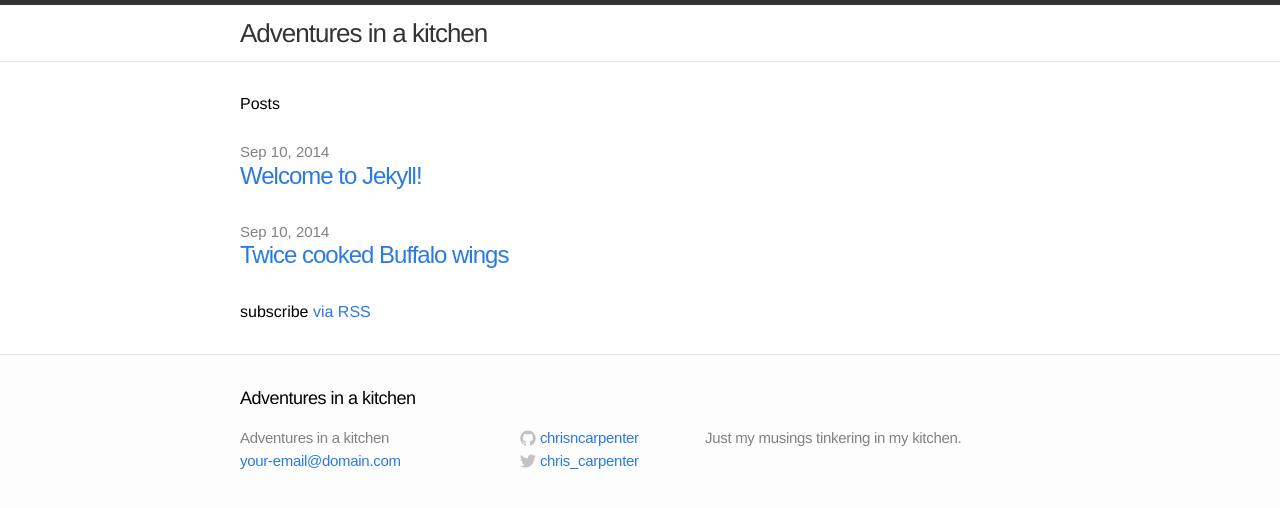
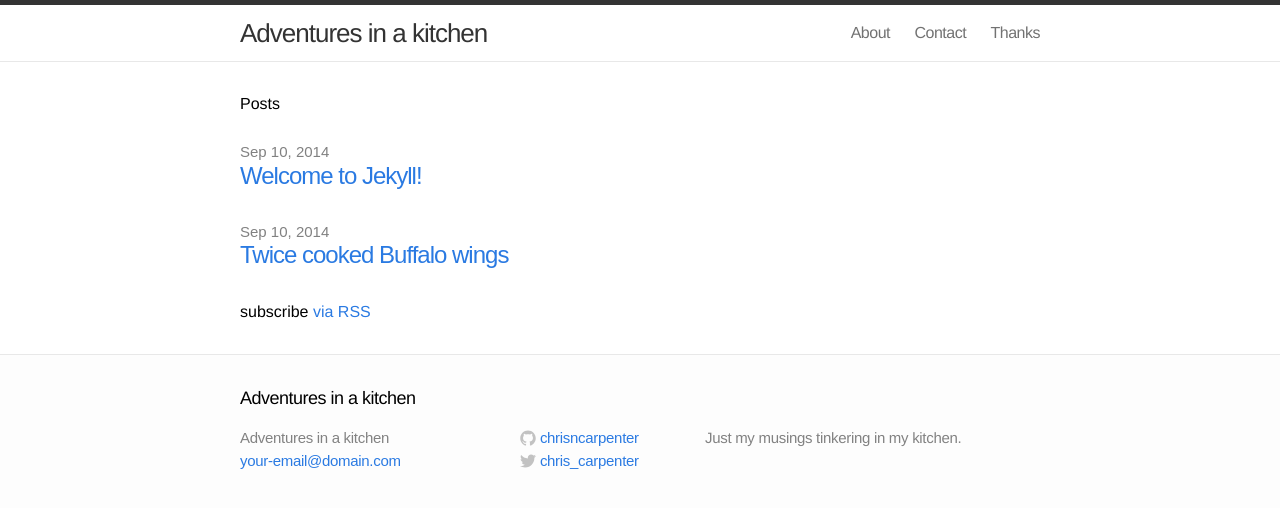
Before and after one commit to chrisncarpenter/chrisncarpenter.github.io, a Jekyll site: the page built from index.html, in a window 1280 px wide. Shown: the top 508 px of the page. Built offline with Jekyll 4.4.1, drawn with Linux system fonts in a browser that asks for light colours.

Commit message:
Roll back

```diff
--- a/_includes/header.html
+++ b/_includes/header.html
@@ -16,13 +16,11 @@
             c0-0.82,0.665-1.484,1.484-1.484h15.031C17.335,12.031,18,12.696,18,13.516L18,13.516z"/>
         </svg>
       </a>
-      <ul>
-{% for p in pages %}
-    {% unless show_in_nav == false %}
-    <li><a href="{{ site.baseurl }}{{ p.url }}">{{ p.title }}</a></li>
-    {% endunless %}
-{% endfor %}
-</ul>
+      <div class="trigger">
+        {% for page in site.pages %}
+          {% if page.title %}<a class="page-link" href="{{ page.url | prepend: site.baseurl }}">{{ page.title }}</a>{% endif %}
+        {% endfor %}
+      </div>
     </nav>
 
   </div>
```
